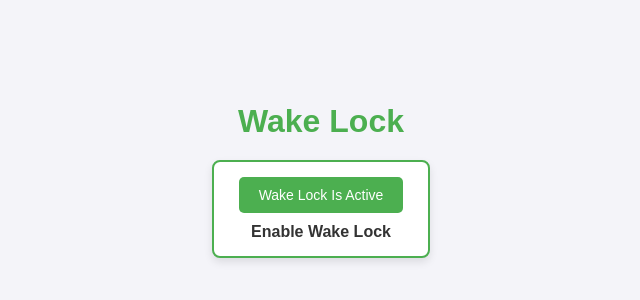
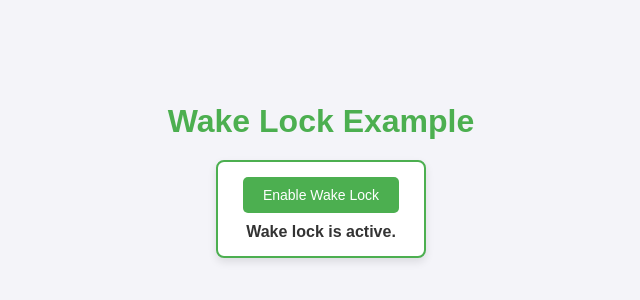
Before and after one commit to usernameman12/KeepAwake., a plain HTML site: page index.html in a window 1280 px wide. Shown: the part 230-530 px from the top of the page, without its empty margins (319-959 px from the left). Drawn offline with Linux system fonts and the light colour scheme.

Commit message:
Update index.html

```diff
--- a/index.html
+++ b/index.html
@@ -72,10 +72,10 @@
     </style>
 </head>
 <body>
-    <h1>Wake Lock</h1>
+    <h1>Wake Lock Example</h1>
 
     <div id="container">
-        <button id="toggleButton">Wake Lock Is Active</button>
+        <button id="toggleButton">Enable Wake Lock</button>
         <span id="wakeLockStatus">Wake lock is inactive.</span>
     </div>
 
@@ -87,7 +87,7 @@
             try {
                 wakeLock = await navigator.wakeLock.request("screen");
                 isWakeLockActive = true;
-                updateStatus("Enable Wake Lock");
+                updateStatus("Wake lock is active.");
             } catch (err) {
                 console.error("Failed to acquire wake lock:", err);
                 updateStatus("Failed to acquire wake lock.");
```
